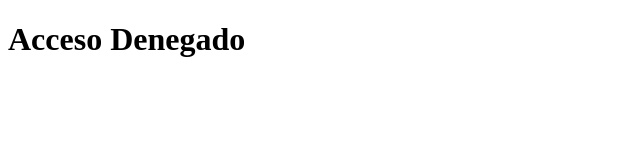
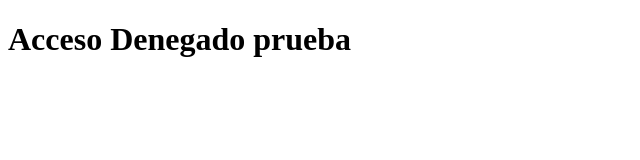
Before and after one commit to polopk/seguridadBackEndMASI, a website: page public/index.html in a window 1280 px wide. Shown: the whole page, without its empty margins (0-640 px from the left). Drawn offline with Linux system fonts and the light colour scheme.

Commit message:
prueba clon html

```diff
--- a/public/index.html
+++ b/public/index.html
@@ -7,6 +7,6 @@
     <title>Acceso Denegado</title>
 </head>
 <body>
-    <h1>Acceso Denegado</h1>
+    <h1>Acceso Denegado prueba</h1>
 </body>
 </html>
```
